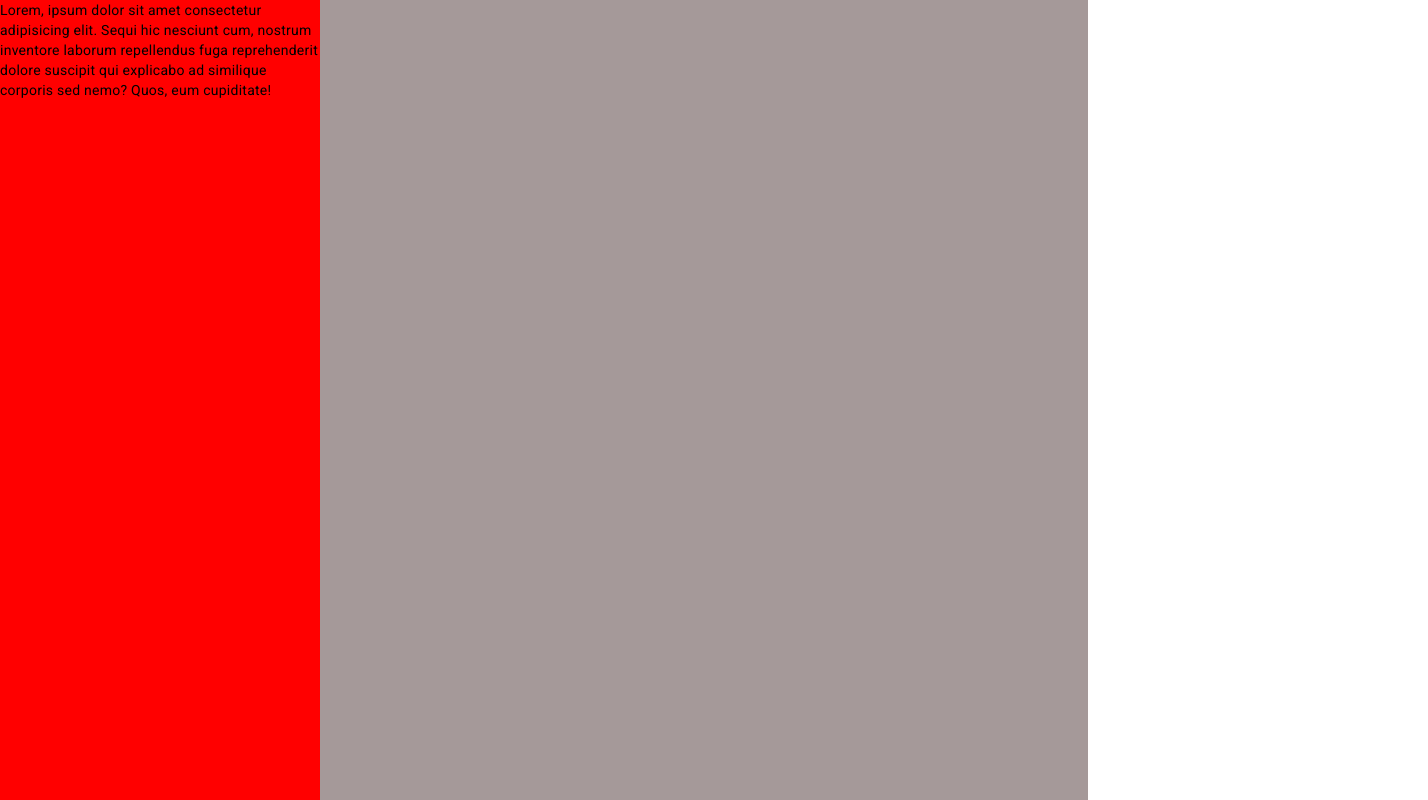
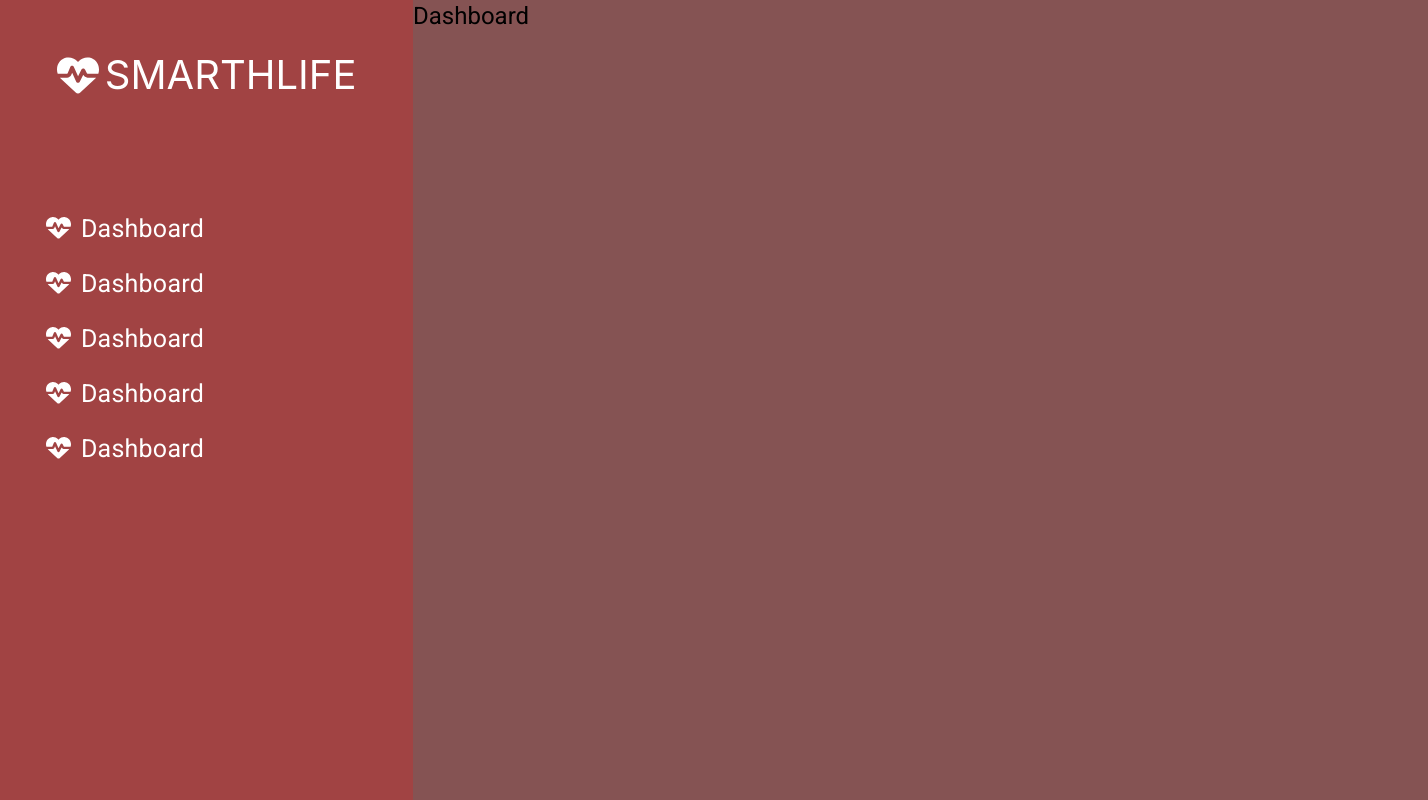
Before and after one commit to Kwntax/Angular-project, an Angular app: page / in a window 1280 px wide. Shown: the whole page, 1428 px wide, since content can reach past the window. Built offline with nearby package versions, Linux system fonts and the light colour scheme.

Commit message:
sidebar nav

```diff
--- a/package.json
+++ b/package.json
@@ -20,6 +20,9 @@
     "@angular/platform-browser": "^15.0.0",
     "@angular/platform-browser-dynamic": "^15.0.0",
     "@angular/router": "^15.0.0",
+    "@fortawesome/angular-fontawesome": "^0.12.0",
+    "@fortawesome/fontawesome-svg-core": "^6.2.0",
+    "@fortawesome/free-solid-svg-icons": "^6.2.0",
     "rxjs": "~7.5.0",
     "tslib": "^2.3.0",
     "zone.js": "~0.12.0"
--- a/src/app/app.module.ts
+++ b/src/app/app.module.ts
@@ -5,6 +5,7 @@ import { AppRoutingModule } from './app-routing.module';
 import { AppComponent } from './app.component';
 import { DashboardComponent } from './components/dashboard/dashboard.component';
 import { BrowserAnimationsModule } from '@angular/platform-browser/animations';
+import { FontAwesomeModule } from '@fortawesome/angular-fontawesome';
 
 @NgModule({
   declarations: [
@@ -14,7 +15,8 @@ import { BrowserAnimationsModule } from '@angular/platform-browser/animations';
   imports: [
     BrowserModule,
     AppRoutingModule,
-    BrowserAnimationsModule
+    BrowserAnimationsModule,
+    FontAwesomeModule
   ],
   providers: [],
   bootstrap: [AppComponent]
--- a/src/app/components/dashboard/dashboard.component.css
+++ b/src/app/components/dashboard/dashboard.component.css
@@ -1,15 +1,65 @@
-.dashboard{
+body{
+    margin:0;
+    padding:0;
+}
+
+
+.sidebar-brand{
+    display:flex;
+    flex-direction: row;
+    width: 300px;
+    height: 50px;
+    padding-top: 50px;
+    margin:auto;
+}
+
+.sidebar-brand .fa-heartPulse{
+    flex: 1;
+    color:white;
+    margin: auto;
+}
+
+.main-content{
+    margin-left: 413px;
     height: 100%;
-    width: 85%;
-    background-color: rgb(165, 153, 153);
+    width: 1015px;
+    background-color:rgb(133, 83, 83);
 
+
+}
+
+.brand{
+    flex: 2;
+    color:white;
+    font-family: 'Inter';
+    font-size: 40px;
+    margin:auto
 }
 
 .navigation-menu{
     position: fixed;
-    height: 100%;
-    width:25%;
-    background-color: red;
+    height: 1024px;
+    width:413px;
+    background-color: rgb(161, 67, 67);
     left:0;
     top:0;
 }
+
+.nav{
+    display: flex;
+    text-align: center;
+    margin-top: 100px;
+    width: 250px;
+    font-size: 25px;
+    padding: 0;
+    flex-direction: column;
+    color: white
+}
+
+.nav li {
+    margin: 15px 0;
+}
+
+.nav li span{
+    margin-left: 10px;
+}
--- a/src/app/components/dashboard/dashboard.component.html
+++ b/src/app/components/dashboard/dashboard.component.html
@@ -1,4 +1,37 @@
 
-<div class="navigation-menu">Lorem, ipsum dolor sit amet consectetur adipisicing elit. Sequi hic nesciunt cum, nostrum inventore laborum repellendus fuga reprehenderit dolore suscipit qui explicabo ad similique corporis sed nemo? Quos, eum cupiditate!</div>
 
-<div class="dashboard">Dashboard </div>
+    <div class="navigation-menu">
+        <div class="sidebar-brand">
+
+        <fa-icon [icon]="faHeartPulse" size="3x" class="fa-heartPulse"></fa-icon>
+        <h1 class="brand"> SMARTHLIFE </h1>
+        </div>
+
+        <ul class="nav">
+            <li>
+                <fa-icon [icon]="faHeartPulse" size="1x" class="fa-heartPulse"></fa-icon>
+                <span>Dashboard</span>
+            </li>
+            <li>
+                <fa-icon [icon]="faHeartPulse" size="1x" class="fa-heartPulse"></fa-icon>
+                <span>Dashboard</span>
+            </li>
+            <li>
+                <fa-icon [icon]="faHeartPulse" size="1x" class="fa-heartPulse"></fa-icon>
+                <span>Dashboard</span>
+            </li>
+            <li>
+                <fa-icon [icon]="faHeartPulse" size="1x" class="fa-heartPulse"></fa-icon>
+                <span>Dashboard</span>
+            </li>
+            <li>
+                <fa-icon [icon]="faHeartPulse" size="1x" class="fa-heartPulse"></fa-icon>
+                <span>Dashboard</span>
+            </li>
+        </ul>
+    </div>
+
+    <div class="main-content">
+
+        <h1> Dashboard </h1>
+    </div>
--- a/src/app/components/dashboard/dashboard.component.ts
+++ b/src/app/components/dashboard/dashboard.component.ts
@@ -1,4 +1,5 @@
 import { Component } from '@angular/core';
+import { faHeartPulse } from '@fortawesome/free-solid-svg-icons';
 
 @Component({
   selector: 'app-dashboard',
@@ -6,5 +7,5 @@ import { Component } from '@angular/core';
   styleUrls: ['./dashboard.component.css']
 })
 export class DashboardComponent {
-
+  faHeartPulse = faHeartPulse;
 }
```
Also changed, not shown: src/styles.css (line endings or trailing spaces), 1 other file (tests, documents, lock files or other folders).
